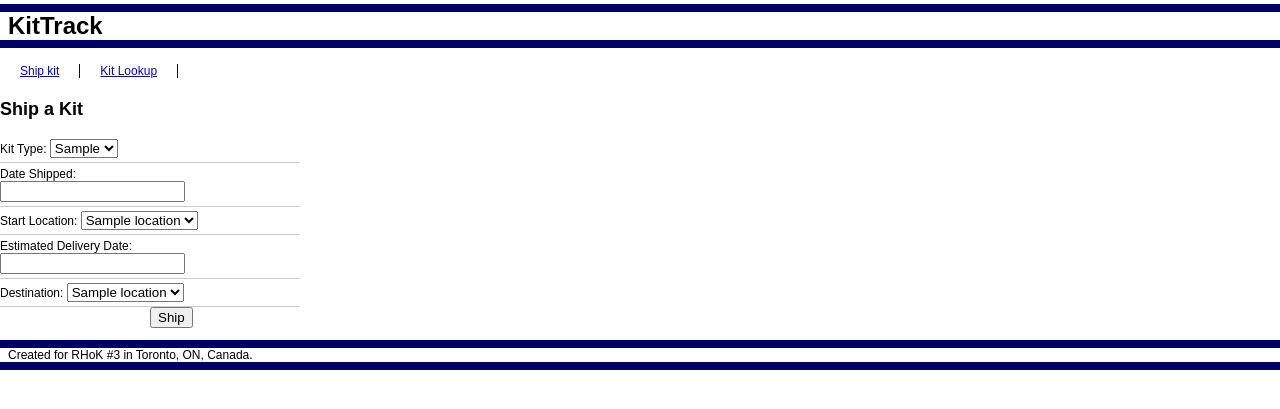
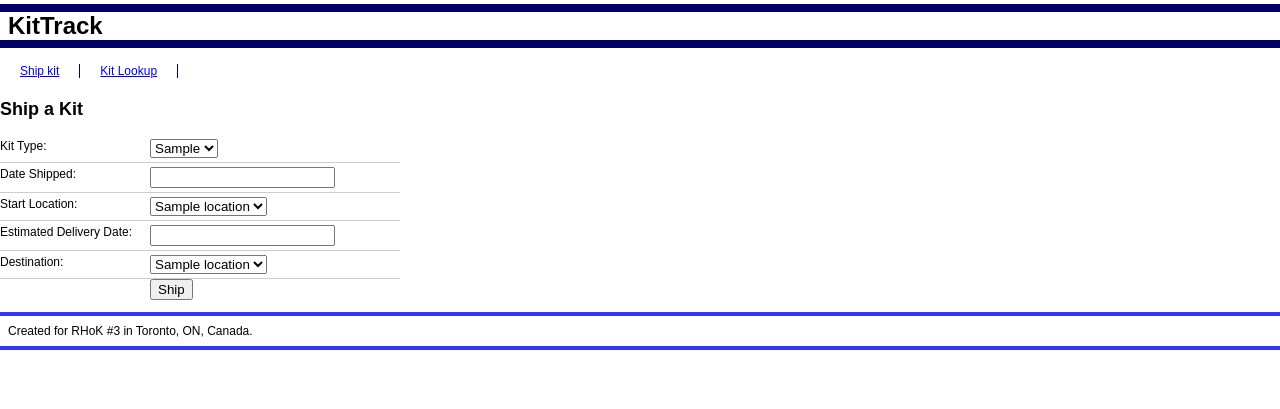
Before and after one commit to edenrox/RHoK3---KitTrack, a Django app: template webui/templates/kit-ship.html in a window 1280 px wide. Shown: the top 409 px of the page. Run offline with Django 3.2, Linux system fonts and the light colour scheme; the template is opened without the code that fills it: most values are stand-ins (such as "Sample title", 1, 10 or a date in 2020); data that the repository does not hold is empty; parts of the project's set-up code (start-up, migrations or seed data) failed here and were passed over.

Commit message:
making it pretty

```diff
--- a/webui/static/style.css
+++ b/webui/static/style.css
@@ -22,12 +22,12 @@ h1 {
 	border-right: 1px solid #000066;
 }
 
-.text label {
+.input label {
 	width: 150px;
 	float: left;
 }
-div.input {
-	width: 300px;
+.input {
+	width: 400px;
 	padding-bottom: 4px;
 	border-bottom: 1px solid #CCCCCC;
 	padding-top: 4px;
@@ -37,8 +37,8 @@ div.submit {
 }
 
 .footer {
-	border-top: 8px solid #000066;
-	border-bottom: 8px solid #000066;
-	padding-left: 8px;
+	border-top: 4px solid #3333FF;
+	border-bottom: 4px solid #3333FF;
+	padding: 8px;
 	margin-bottom: 4px;
 }
```
